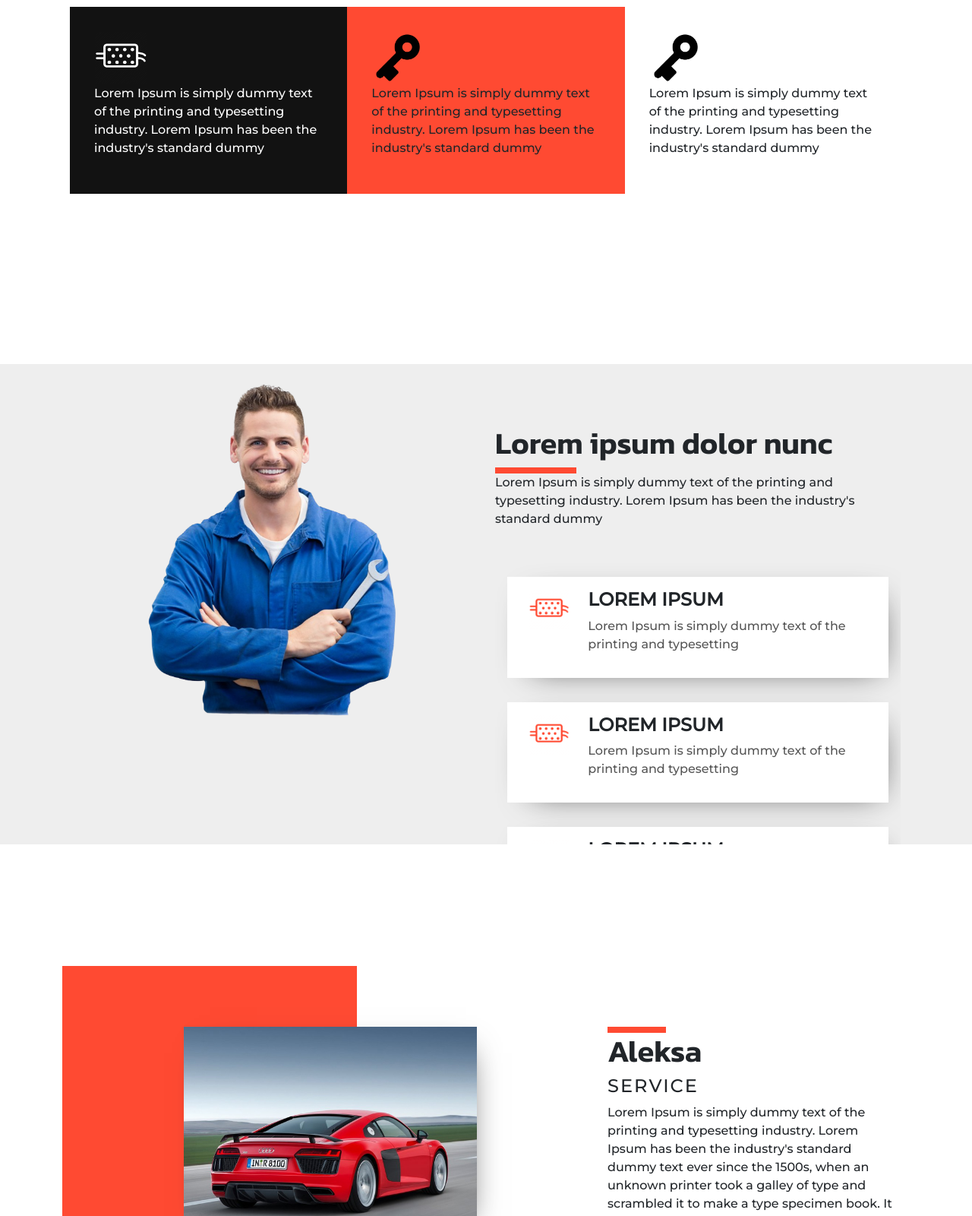
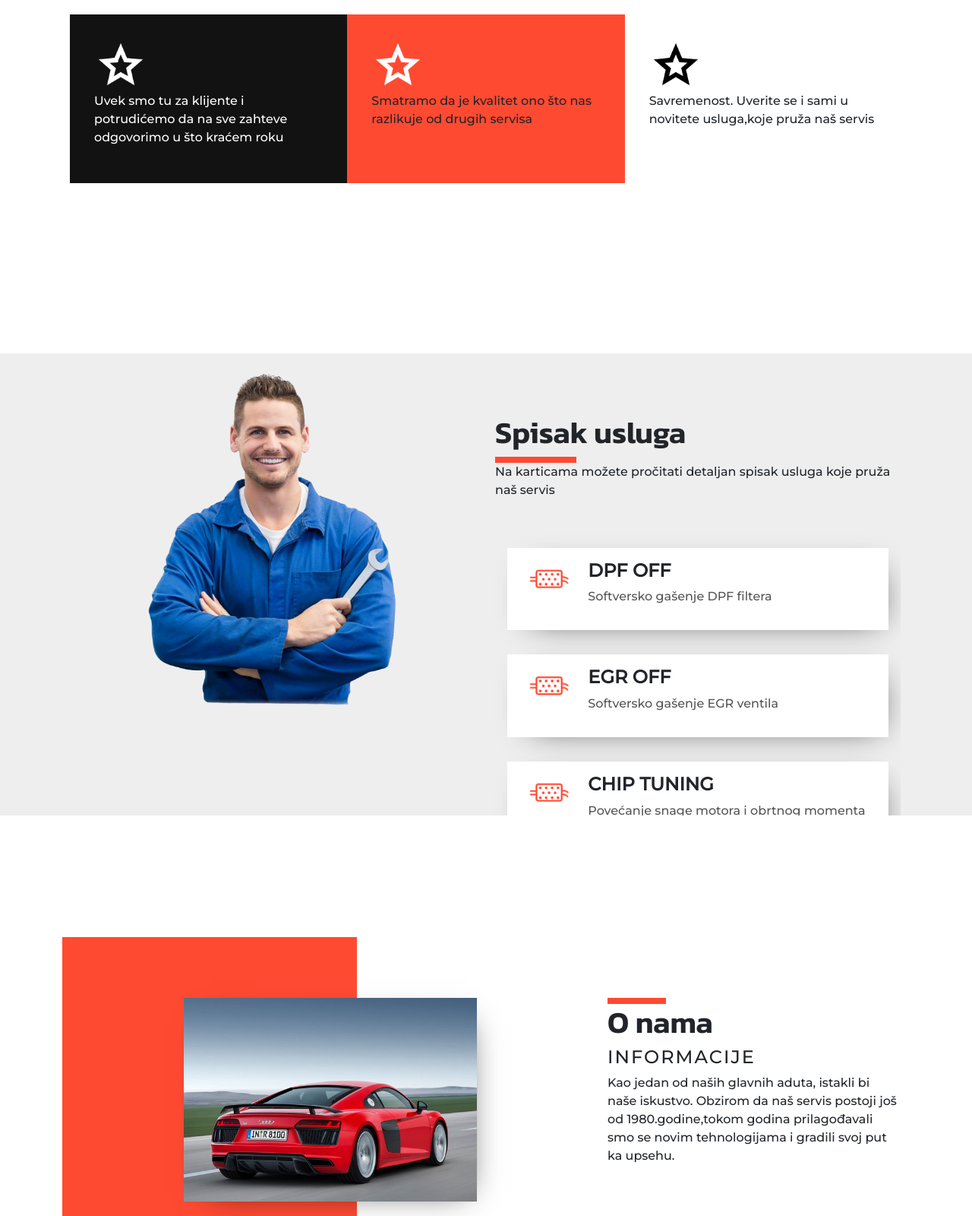
Before and after one commit to luxal99/darko-sice, a website: page index.html in a window 1280 px wide. Shown: the part 761-2361 px from the top of the page at 76% size. Drawn offline with Linux system fonts and the light colour scheme.

Commit message:
Set text

```diff
--- a/index.html
+++ b/index.html
@@ -26,7 +26,8 @@
                 <h5>O nama</h5>
             </div>
             <div class="col-sm">
-                <img class="img-fluid" width="150px" src="img/Logo-Car-service-center-on-transparent-background-PNG.png">
+                <img class="img-fluid" width="150px"
+                     src="img/Logo-Car-service-center-on-transparent-background-PNG.png">
             </div>
             <div class="col-sm nav-col">
                 <a href="pages/kljucevi.html"><h5>Ključevi</h5></a>
@@ -40,11 +41,11 @@
     <div class="container">
         <div class="row welcome">
             <div class="col-sm">
-                <h1>Lorem ipsum dolor nunc</h1>
+                <h1>Dobrodošli</h1>
 
                 <div class="red-line"></div>
-                <p>Lorem Ipsum is simply dummy text of the printing and typesetting industry. Lorem Ipsum has been
-                    the industry's standard dummy</p>
+                <p style="font-size: 20px">Na našem sajtu možete saznati informacije o uslugama koje pruža naš
+                    servis</p>
             </div>
             <div class="col-sm">
                 <img class="img-fluid" src="img/audi_PNG1742.png">
@@ -52,23 +53,20 @@
         </div>
 
         <div class="about-work">
-            <h2>Čime se bavimo</h2>
+            <h1>Zašto mi?</h1>
             <div class="silver-divider"></div>
             <div class="row">
                 <div class="col-sm black-col">
-                    <img class="img-fluid text-center" width="70px" src="img/white_dpf.png">
-                    <p>Lorem Ipsum is simply dummy text of the printing and typesetting industry. Lorem Ipsum has been
-                        the industry's standard dummy</p>
+                    <img class="img-fluid text-center" width="70px" src="img/white-start.png">
+                    <p>Uvek smo tu za klijente i potrudićemo da na sve zahteve odgovorimo u što kraćem roku</p>
                 </div>
                 <div class="col-sm red-col">
-                    <img class="img-fluid text-center" width="70px" src="img/104-512.png">
-                    <p>Lorem Ipsum is simply dummy text of the printing and typesetting industry. Lorem Ipsum has been
-                        the industry's standard dummy</p>
+                    <img class="img-fluid text-center" width="70px" src="img/white-start.png">
+                    <p>Smatramo da je kvalitet ono što nas razlikuje od drugih servisa</p>
                 </div>
                 <div class="col-sm">
-                    <img class="img-fluid" width="70px" src="img/104-512.png">
-                    <p class="text-left">Lorem Ipsum is simply dummy text of the printing and typesetting industry. Lorem Ipsum has been
-                        the industry's standard dummy</p>
+                    <img class="img-fluid" width="70px" src="img/black-start.png">
+                    <p class="text-left">Savremenost. Uverite se i sami u novitete usluga,koje pruža naš servis</p>
                 </div>
             </div>
         </div>
@@ -78,14 +76,13 @@
     <div class="container">
         <div class="row">
             <div class="col-sm">
-                    <img src="img/mechanic.png" class="img-fluid" >
+                <img src="img/mechanic.png" class="img-fluid">
             </div>
             <div class="col-sm mechanic-right-col">
-                    <h1>Lorem ipsum dolor nunc</h1>
+                <h1>Spisak usluga</h1>
 
                 <div class="red-line"></div>
-                    <p>Lorem Ipsum is simply dummy text of the printing and typesetting industry. Lorem Ipsum has been
-                        the industry's standard dummy</p>
+                <p>Na karticama možete pročitati detaljan spisak usluga koje pruža naš servis</p>
                 <div class="card-container">
                     <div class="mechanic-card">
                         <div class="row">
@@ -93,8 +90,8 @@
                                 <img src="img/red_dpf.png" class="img-fluid">
                             </div>
                             <div class="col-sm-10">
-                                    <h4>Lorem Ipsum </h4>
-                                    <p>Lorem Ipsum is simply dummy text of the printing and typesetting</p>
+                                <h4>DPF OFF </h4>
+                                <p>Softversko gašenje DPF filtera</p>
                             </div>
                         </div>
                     </div>
@@ -104,8 +101,8 @@
                                 <img src="img/red_dpf.png" class="img-fluid">
                             </div>
                             <div class="col-sm-10">
-                                    <h4>Lorem Ipsum </h4>
-                                    <p>Lorem Ipsum is simply dummy text of the printing and typesetting</p>
+                                <h4>EGR OFF </h4>
+                                <p>Softversko gašenje EGR ventila</p>
                             </div>
                         </div>
                     </div>
@@ -115,8 +112,8 @@
                                 <img src="img/red_dpf.png" class="img-fluid">
                             </div>
                             <div class="col-sm-10">
-                                    <h4>Lorem Ipsum </h4>
-                                    <p>Lorem Ipsum is simply dummy text of the printing and typesetting</p>
+                                <h4>Chip tuning </h4>
+                                <p>Povećanje snage motora i obrtnog momenta</p>
                             </div>
                         </div>
                     </div>
@@ -126,8 +123,8 @@
                                 <img src="img/red_dpf.png" class="img-fluid">
                             </div>
                             <div class="col-sm-10">
-                                    <h4>Lorem Ipsum </h4>
-                                    <p>Lorem Ipsum is simply dummy text of the printing and typesetting</p>
+                                <h4>Kodiranje ključeva </h4>
+                                <p>Vršimo izradu i kodirnaje svih vrsta ključeva</p>
                             </div>
                         </div>
                     </div>
@@ -137,8 +134,8 @@
                                 <img src="img/red_dpf.png" class="img-fluid">
                             </div>
                             <div class="col-sm-10">
-                                    <h4>Lorem Ipsum </h4>
-                                    <p>Lorem Ipsum is simply dummy text of the printing and typesetting</p>
+                                <h4>Igubljeni ključ </h4>
+                                <p>U slučaju da ste ostali bez i jednog primerka ključa, mi smo tu za Vas.</p>
                             </div>
                         </div>
                     </div>
@@ -154,13 +151,10 @@
         </div>
         <div class="col-sm right-col">
             <div class="red-line"></div>
-                <h1>Aleksa</h1>
-                <h4>SERVICE</h4>
-                <p>Lorem Ipsum is simply dummy text of the printing and typesetting industry. Lorem Ipsum has been the
-                    industry's standard dummy text ever since the 1500s, when an unknown printer took a galley of type
-                    and scrambled it to make a type specimen book. It has survived not only five centuries, but also the
-                    leap into electronic typesetting, remaining essentially unchanged. It was popularised in the 1960s
-                    with the release of Letraset sheets containi</p>
+            <h1>O nama</h1>
+            <h4>INFORMACIJE</h4>
+            <p>Kao jedan od naših glavnih aduta, istakli bi naše iskustvo. Obzirom da naš servis postoji još od
+                1980.godine,tokom godina prilagođavali smo se novim tehnologijama i gradili svoj put ka upsehu.</p>
         </div>
     </div>
 </div>
```
Also changed, not shown: pages/kljucevi.html (+16 -4 lines), css/global.css (line endings or trailing spaces), img/black-start.png (added), img/key/93795261_1315159532009964_7978682165057552384_n.jpg (added), img/key/96117990_1329109087281675_2052499995277393920_n.jpg (added), img/key/96216879_1329109143948336_2066422853321883648_n.jpg (added), img/white-start.png (added). Lines whose indentation alone changed are shown as unchanged.
